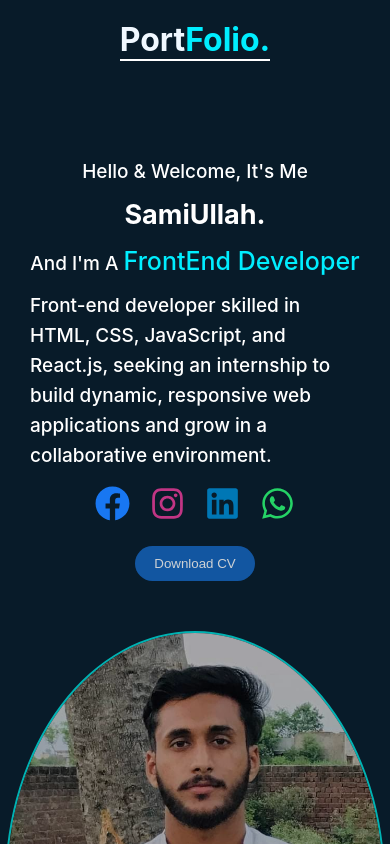
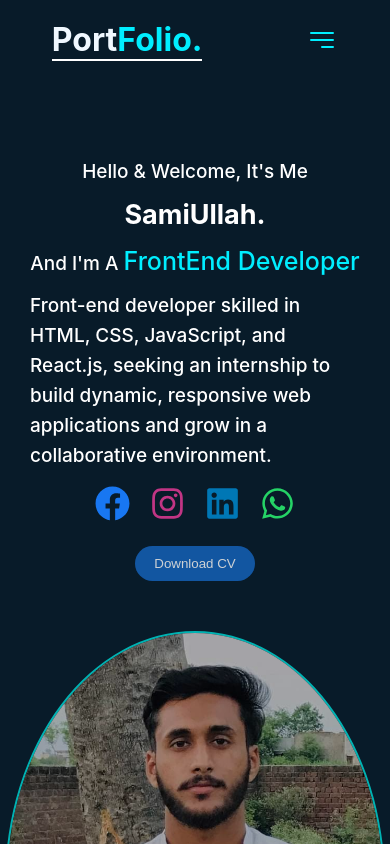
Before and after one commit to SamiUllah928/portfolio-frontend, a React (Create React App) app: page / in a window 390 px wide. Shown: the top 844 px of the page. Built offline with nearby package versions, Linux system fonts and the light colour scheme.

Commit message:
commited third

```diff
--- a/src/App.css
+++ b/src/App.css
@@ -366,12 +366,18 @@ img:hover {
 /* Technical Skills Style End */
 
 /*  */
-/*  */
-
+.bar {
+  display: none;
+}
 /* RESPONSIVE START */
 @media (max-width: 700px) {
   .right {
     display: none;
+  }
+  .bar {
+    display: block;
+    color: var(--color-aqua);
+    font-size: 32px;
   }
   .hero-section {
     display: flex;
@@ -390,7 +396,7 @@ img:hover {
   }
   .AboutMe {
     display: flex;
-    flex-direction: column;
+    flex-direction: column-reverse;
     align-items: center;
     justify-content: center;
   }
@@ -402,22 +408,5 @@ img:hover {
     border: 2px solid aqua;
   }
 }
-/* @media (max-width: 625px) {
-  .hero-section {
-    display: flex;
-    flex-direction: column;
-    align-items: center;
-    gap: 30px;
-    justify-content: center;
-  }
-  .hero-content {
-    display: flex;
-    flex-direction: column;
-    gap: 15px;
-    justify-content: center;
-    align-items: center;
-    padding-bottom: 20px;
-  }
-} */
 
 /* RESPONSIVE END */
--- a/src/components/Header.jsx
+++ b/src/components/Header.jsx
@@ -1,4 +1,7 @@
 import React from "react";
+import { HiBars3BottomRight } from "react-icons/hi2";
+
+const handleBar = () => {};
 
 export default function Header() {
   return (
@@ -7,6 +10,7 @@ export default function Header() {
         <h1>Port</h1>
         <h1>Folio.</h1>
       </div>
+      <HiBars3BottomRight className="bar" onClick={handleBar} />
       <div className="right">
         <ul>
           <li>
```
